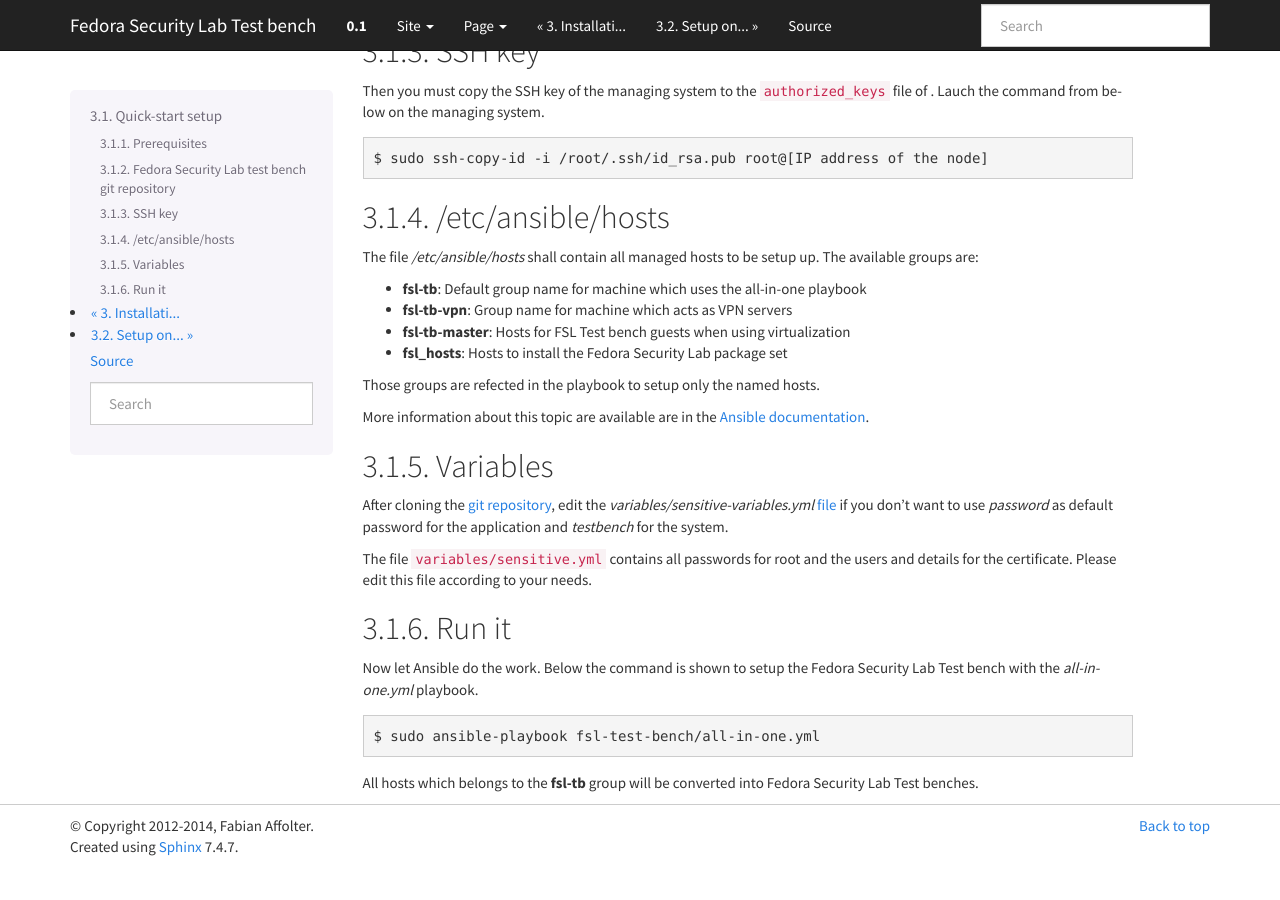
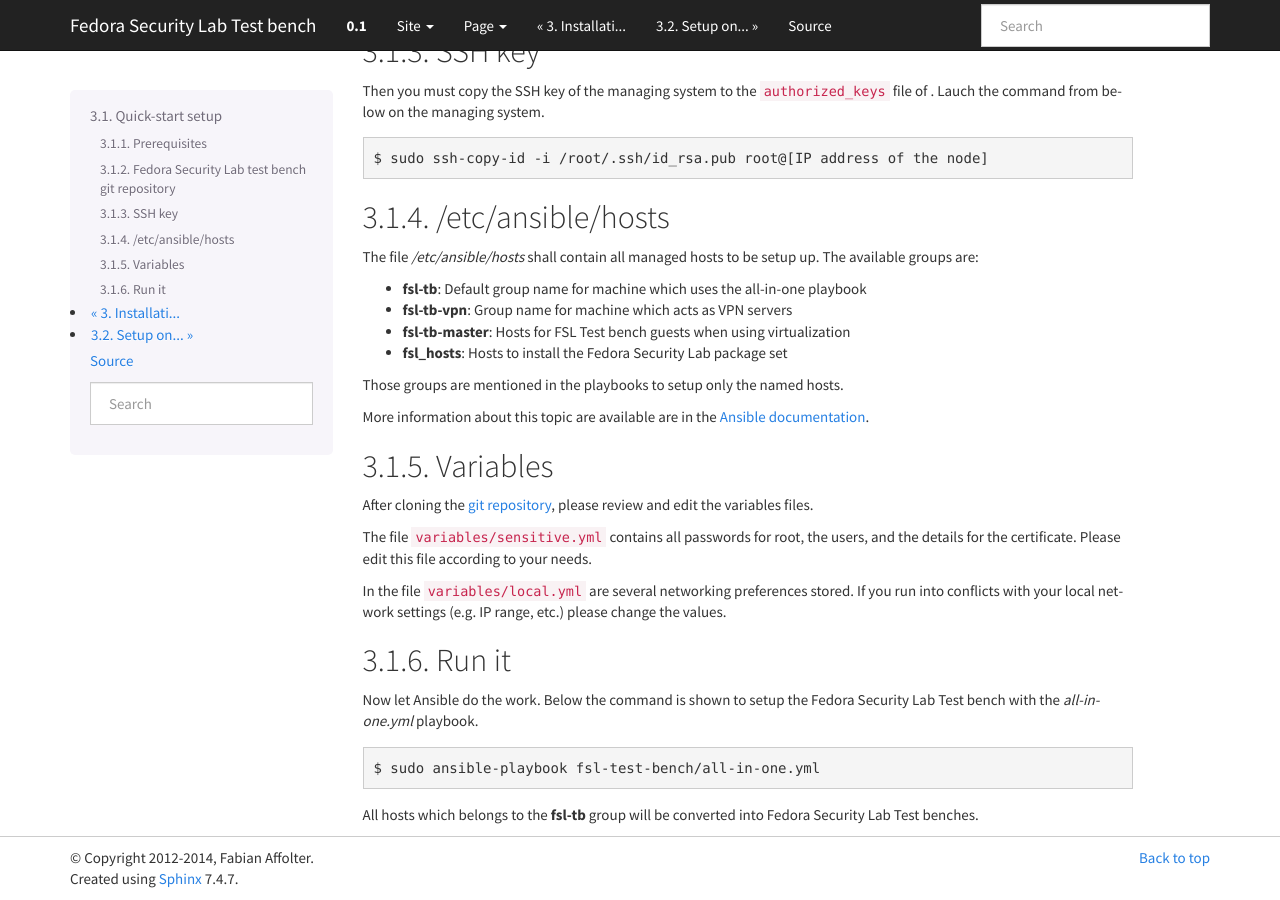
Before and after one commit to fabaff/fsl-test-bench, a Sphinx documentation site: the page built from docs/installation/quick-start.rst, in a window 1280 px wide and 900 px high, scrolled down 702 px. Built offline with Sphinx 7.4.7, drawn with Linux system fonts in a browser that asks for light colours; formulas are drawn with MathJax 3; before the commit the page ends 1570 px from its top, so only the background shows below that.

Commit message:
change var section

```diff
--- a/docs/installation/quick-start.rst
+++ b/docs/installation/quick-start.rst
@@ -62,20 +62,22 @@
 - **fsl-tb-master**: Hosts for FSL Test bench guests when using virtualization
 - **fsl_hosts**: Hosts to install the Fedora Security Lab package set
 
-Those groups are refected in the playbook to setup only the named hosts.
+Those groups are mentioned in the playbooks to setup only the named hosts.
 
 More information about this topic are available are in the
 `Ansible documentation`_.
 
 Variables
 ---------
-After cloning the `git repository`_, edit the `variables/sensitive-variables.yml`
-`file`_ if you don't want to use *password* as default password for the
-application and *testbench* for the system.
+After cloning the `git repository`_, please review and edit the variables files.
 
-The file ``variables/sensitive.yml`` contains all passwords for root and the
-users and details for the certificate. Please edit this file according to your
-needs.
+The file ``variables/sensitive.yml`` contains all passwords for root, the
+users, and the details for the certificate. Please edit this file according to
+your needs.
+
+In the file ``variables/local.yml`` are several networking preferences stored.
+If you run into conflicts with your local network settings (e.g. IP range, etc.)
+please change the values.
 
 Run it
 ------
```
